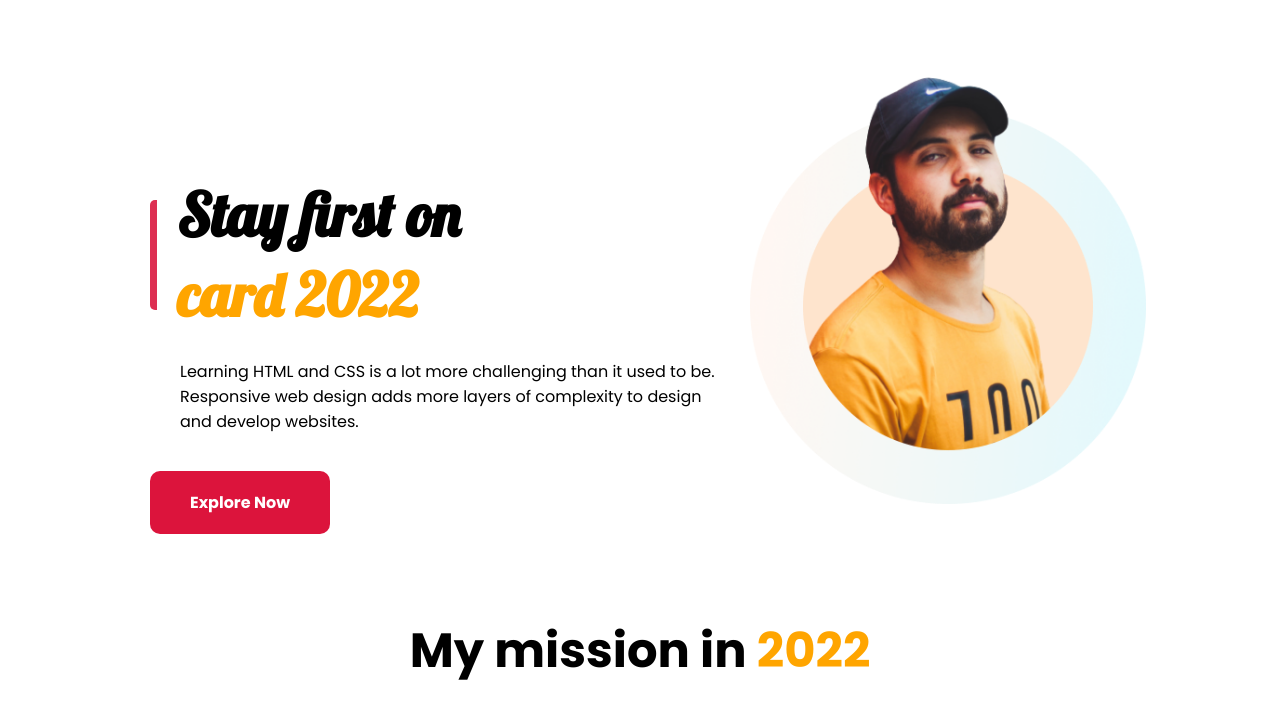
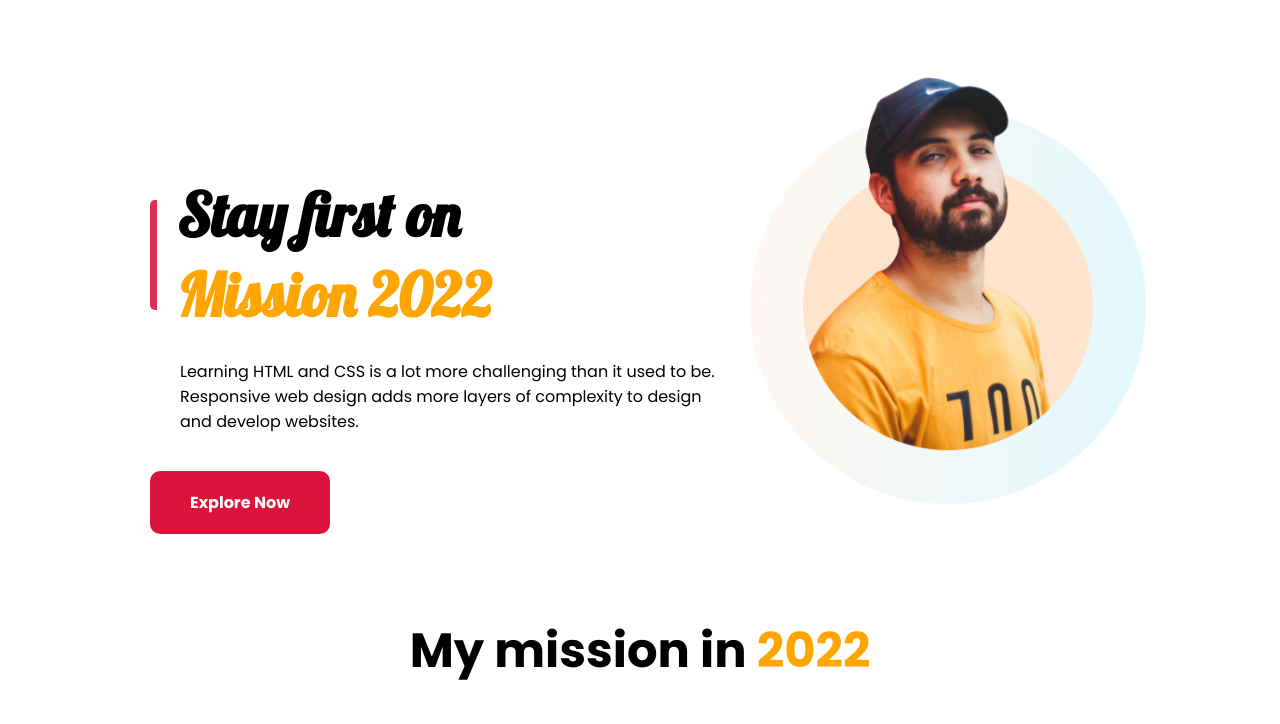
Before and after one commit to imhayatunnabi/personal-website, a plain HTML site: page index.html in a window 1280 px wide. Shown: the top 724 px of the page. Drawn offline with Linux system fonts and the light colour scheme.

Commit message:
last check

```diff
--- a/index.html
+++ b/index.html
@@ -19,7 +19,7 @@
       <div id="one" class="half-width">
         <div class="left-border">
           <h1>Stay first on</h1>
-          <h1><span>card 2022</span></h1>
+          <h1><span>Mission 2022</span></h1>
         </div>
         <p>
           Learning HTML and CSS is a lot more challenging than it used to be.
```
